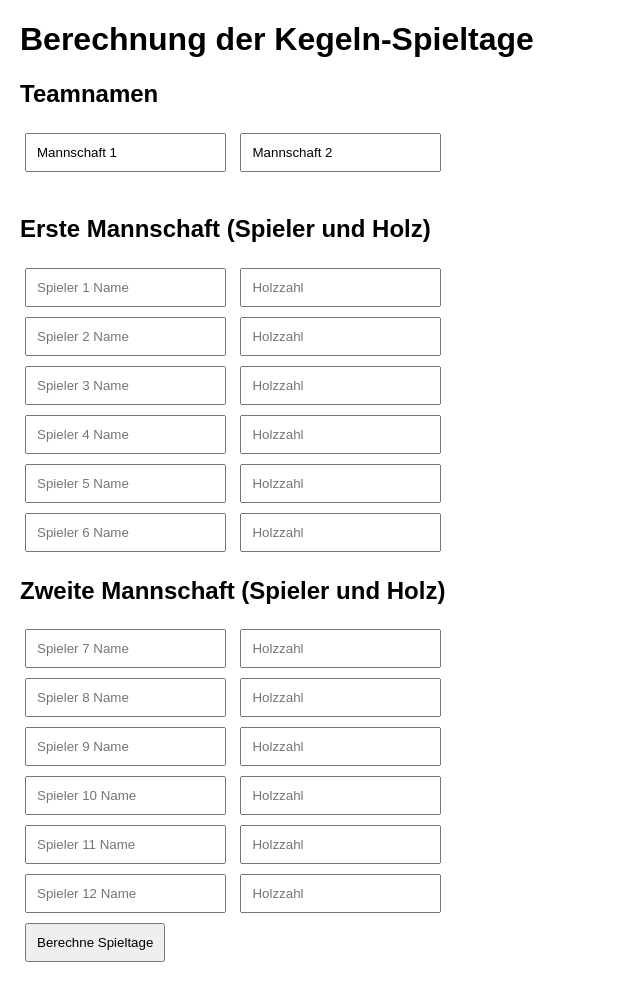
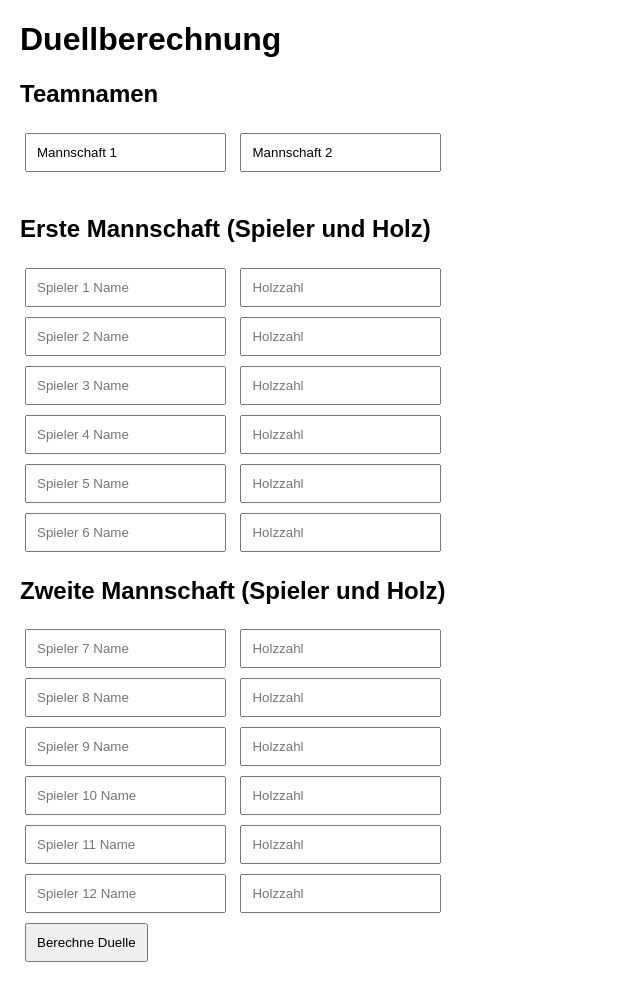
Before and after one commit to MLHSV/Duelle, a plain HTML site: page index.html in a window 1280 px wide. Shown: the whole page, without its empty margins (0-640 px from the left). Drawn offline with Linux system fonts and the light colour scheme.

Commit message:
Update index.html

```diff
--- a/index.html
+++ b/index.html
@@ -3,7 +3,7 @@
 <head>
     <meta charset="UTF-8">
     <meta name="viewport" content="width=device-width, initial-scale=1.0">
-    <title>Kegeln Duellberechnung - Spieltage</title>
+    <title>Kegeln Duellberechnung</title>
     <style>
         body {
             font-family: Arial, sans-serif;
@@ -22,7 +22,7 @@
     </style>
 </head>
 <body>
-    <h1>Berechnung der Kegeln-Spieltage</h1>
+    <h1>Duellberechnung</h1>
 
     <h2>Teamnamen</h2>
     <input type="text" id="team1Name" placeholder="Name der ersten Mannschaft" value="Mannschaft 1">
@@ -71,7 +71,7 @@
         <input type="number" id="holz12" placeholder="Holzzahl">
     </div>
 
-    <button onclick="berechneSpieltage()">Berechne Spieltage</button>
+    <button onclick="berechneSpieltage()">Berechne Duelle</button>
 
     <div class="duelle" id="duelle"></div>
 
```
